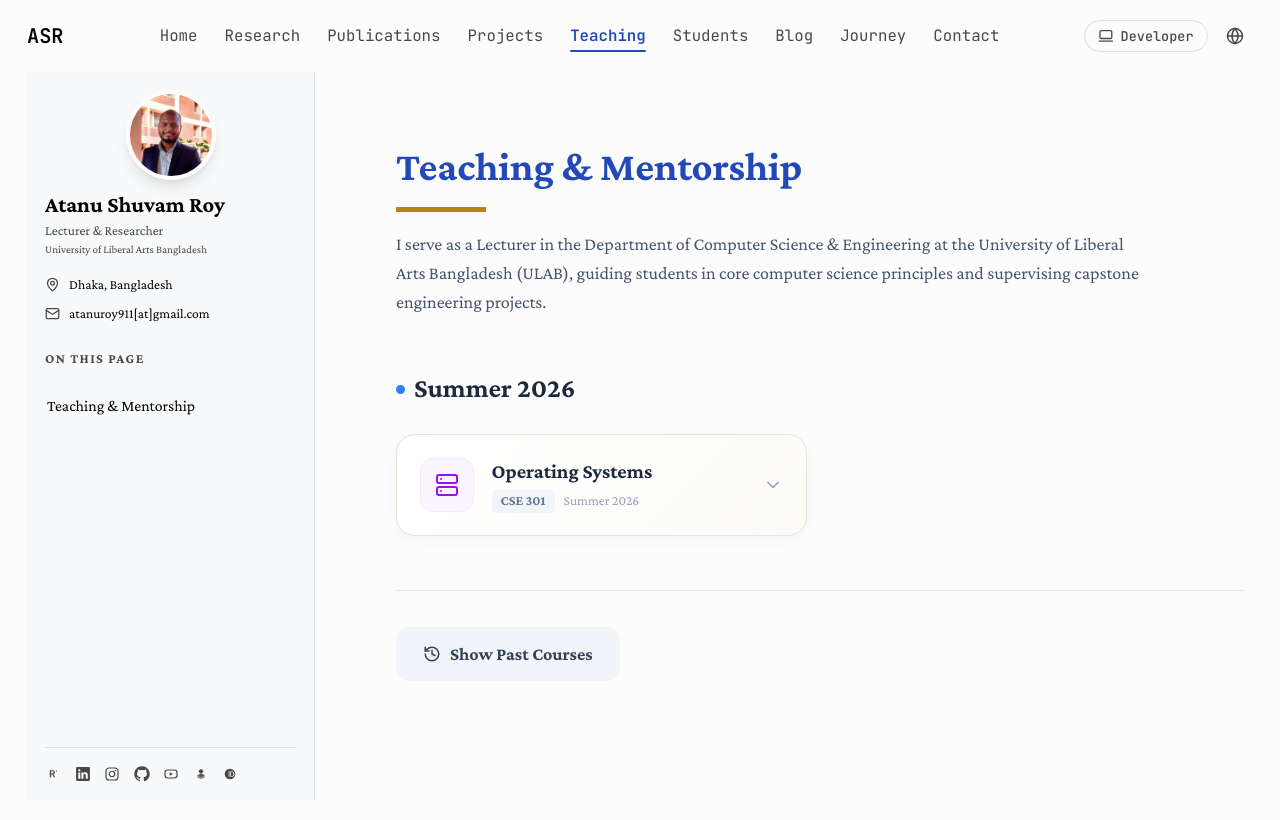
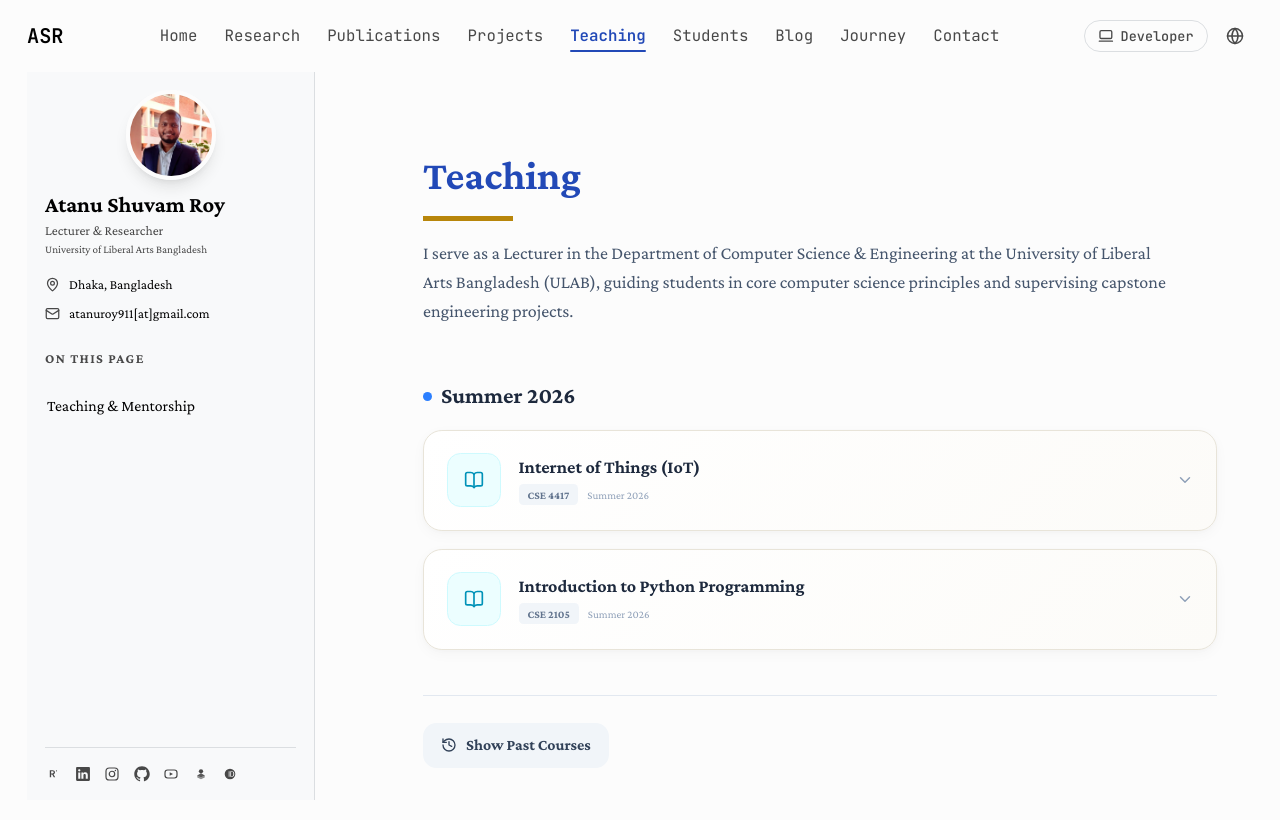
Before and after one commit to atanuroy911/atanusroy.com, a Next.js app: page /en/teaching in a window 1280 px wide. Shown: the top 820 px of the page. Built offline with nearby package versions, Linux system fonts and the light colour scheme.

Commit message:
teaching section updated

```diff
--- a/content/bn/academic/teaching.yaml
+++ b/content/bn/academic/teaching.yaml
@@ -2,23 +2,16 @@
 # Run: npm run translate to regenerate
 
 teaching_courses:
-  - code: CSE 301
-    name: অপারেটিং সিস্টেম
+  - code: CSE 4417
+    name: Internet of Things (IoT)
     semester: গ্রীষ্ম 2026
     archived: false
-    description: প্রক্রিয়া পরিচালনা, মেমরি বরাদ্দকরণ, এবং ফাইল সিস্টেম সহ OS নীতিগুলির গভীরভাবে ওভারভিউ।
-    syllabus_link: https://drive.google.com/...
-    materials:
-      - title: বক্তৃতা
-        items:
-          - name: "লেকচার 1: OS কি?"
-            link: https://drive.google.com/...
-          - name: "লেকচার 2: প্রসেস এবং থ্রেড"
-            link: https://drive.google.com/...
-      - title: অ্যাসাইনমেন্ট
-        items:
-          - name: "প্রকল্প: কাস্টম শেল"
-            link: https://drive.google.com/...
+    description: এই গ্রীষ্মে IoT আবার পড়ানো হচ্ছে, connected devices, networking, middleware, এবং cloud integration-এর উপর ফোকাসসহ।
+  - code: CSE 2105
+    name: পাইথন প্রোগ্রামিং-এর পরিচিতি
+    semester: গ্রীষ্ম 2026
+    archived: false
+    description: পাইথন syntax, control flow, functions, modules, এবং basic data structures-এর উপর একটি প্রারম্ভিক প্রোগ্রামিং কোর্স।
   - code: CSE 2201
     name: অ্যালগরিদম
     semester: 2025 সালের পতন
--- a/content/en/academic/teaching.yaml
+++ b/content/en/academic/teaching.yaml
@@ -1,23 +1,18 @@
 teaching_courses:
-  - code: CSE 301
-    name: Operating Systems
+  - code: CSE 4417
+    name: Internet of Things (IoT)
     semester: Summer 2026
     archived: false
     description: >-
-      In-depth overview of OS principles including process management, memory
-      allocation, and file systems.
-    syllabus_link: https://drive.google.com/...
-    materials:
-      - title: Lectures
-        items:
-          - name: 'Lecture 1: What is an OS?'
-            link: https://drive.google.com/...
-          - name: 'Lecture 2: Processes & Threads'
-            link: https://drive.google.com/...
-      - title: Assignments
-        items:
-          - name: 'Project: Custom Shell'
-            link: https://drive.google.com/...
+      Continuing IoT this summer with a focus on connected devices,
+      networking, middleware, and cloud integration.
+  - code: CSE 2105
+    name: Introduction to Python Programming
+    semester: Summer 2026
+    archived: false
+    description: >-
+      Introductory programming course covering Python syntax, control flow,
+      functions, modules, and basic data structures.
   - code: CSE 2201
     name: Algorithms
     semester: Fall 2025
@@ -66,7 +61,6 @@ teaching_courses:
     description: >-
       Course covering software engineering principles, process models,
       requirements, design, and testing.
-    syllabus_link: '/classroom/Fall 25/Software Engineering/CO.pdf'
     materials:
       - title: Lectures
         items:
--- a/src/app/[locale]/developer/teaching/TeachingClient.tsx
+++ b/src/app/[locale]/developer/teaching/TeachingClient.tsx
@@ -66,7 +66,7 @@ export function TeachingClient({ content }: { content: any }) {
       <div className="max-w-5xl mx-auto px-4 sm:px-6 mt-16">
         <motion.div initial={{ opacity: 0, y: 20 }} animate={{ opacity: 1, y: 0 }} className="mb-12">
           <h1 className="ac-font-serif text-5xl font-bold dark:text-white" style={{ color: 'var(--ac-text)' }}>
-            Teaching & Mentorship
+            Teaching
           </h1>
           <div className="h-0.5 w-20 mt-4" style={{ background: 'var(--ac-gold)' }} />
           <p className="mt-4 text-slate-600 dark:text-slate-400 max-w-2xl leading-relaxed">
--- a/src/components/TeachingClient.tsx
+++ b/src/components/TeachingClient.tsx
@@ -2,23 +2,40 @@
 
 import { useState } from 'react'
 import { motion, AnimatePresence } from 'framer-motion'
-import { useMode } from '@/providers/ModeProvider'
 import Link from 'next/link'
-import { BookOpen, Users, Code, Server, Cpu, Activity, GraduationCap, Link as LinkIcon, ChevronDown, ChevronUp, FileText, FolderOpen, History } from 'lucide-react'
+import { BookOpen, Code, Server, Cpu, Activity, Link as LinkIcon, ChevronDown, ChevronUp, FileText, FolderOpen, History } from 'lucide-react'
 
 import { usePathname } from 'next/navigation'
 
+type TeachingCourseMaterialItem = {
+  name: string
+  link: string
+}
+
+type TeachingCourseMaterialGroup = {
+  title: string
+  items?: TeachingCourseMaterialItem[]
+}
+
+type TeachingCourse = {
+  name: string
+  code: string
+  semester?: string
+  archived?: boolean
+  description?: string
+  syllabus_link?: string
+  materials?: TeachingCourseMaterialGroup[]
+}
+
 // eslint-disable-next-line @typescript-eslint/no-explicit-any
 export function TeachingClient({ content }: { content: any }) {
-  const { mode } = useMode()
   const pathname = usePathname()
-  const isDev = mode === 'developer'
-  const courses = content?.academic?.teaching_courses || []
+  const courses = (content?.academic?.teaching_courses || []) as TeachingCourse[]
 
-  const activeCourses = courses.filter((c: any) => !c.archived)
-  const archivedCourses = courses.filter((c: any) => c.archived)
+  const activeCourses = courses.filter((c) => !c.archived)
+  const archivedCourses = courses.filter((c) => c.archived)
 
-  const coursesBySemester = activeCourses.reduce((acc: any, course: any) => {
+  const coursesBySemester = activeCourses.reduce<Record<string, TeachingCourse[]>>((acc, course) => {
     const sem = course.semester || 'Other'
     if (!acc[sem]) acc[sem] = []
     acc[sem].push(course)
@@ -35,27 +52,27 @@ export function TeachingClient({ content }: { content: any }) {
   }
 
   return (
-    <div className="py-8" style={{ minHeight: '100vh' }}>
-      <div className="max-w-5xl">
-        <motion.div initial={{ opacity: 0, y: 20 }} animate={{ opacity: 1, y: 0 }} className="mb-12">
-          <h1 className="text-4xl font-bold" style={{ color: 'var(--ac-navy)' }}>
-            Teaching & Mentorship
+    <div className="py-8 sm:py-10" style={{ minHeight: '100vh' }}>
+      <div className="max-w-4xl mx-auto px-4 sm:px-6">
+        <motion.div initial={{ opacity: 0, y: 20 }} animate={{ opacity: 1, y: 0 }} className="mb-10 sm:mb-12">
+          <h1 className="text-3xl sm:text-4xl font-bold" style={{ color: 'var(--ac-navy)' }}>
+            Teaching
           </h1>
           <div className="h-1 w-20 mt-4" style={{ background: 'var(--ac-gold)' }} />
-          <p className="mt-4 text-slate-600 max-w-2xl leading-relaxed">
+          <p className="mt-4 text-sm sm:text-base text-slate-600 max-w-2xl leading-relaxed">
             I serve as a Lecturer in the Department of Computer Science & Engineering at the University of Liberal Arts Bangladesh (ULAB), guiding students in core computer science principles and supervising capstone engineering projects.
           </p>
         </motion.div>
 
-        <div className="space-y-12">
-          {Object.entries(coursesBySemester).map(([semester, sCourses], semIdx) => (
+        <div className="space-y-10">
+          {Object.entries(coursesBySemester).map(([semester, sCourses]) => (
             <div key={semester}>
-              <h3 className="text-2xl font-bold mb-6 flex items-center gap-2 text-slate-800">
+              <h3 className="text-lg sm:text-xl font-bold mb-4 flex items-center gap-2 text-slate-800">
                 <span className="w-2 h-2 rounded-full bg-blue-500" />
                 {semester}
               </h3>
-              <div className="grid lg:grid-cols-2 gap-6">
-                {(sCourses as any[]).map((c: any, i: number) => (
+              <div className="space-y-4">
+                {(sCourses as TeachingCourse[]).map((c, i) => (
                   <CourseCard key={c.name} course={c} index={i} meta={getCourseMeta(c.name)} />
                 ))}
               </div>
@@ -63,9 +80,9 @@ export function TeachingClient({ content }: { content: any }) {
           ))}
 
           {archivedCourses.length > 0 && (
-            <div className="pt-8 mt-8 border-t border-slate-200">
-              <Link href={`${pathname}/archived`} className="inline-flex items-center gap-2 px-6 py-3 bg-slate-100 hover:bg-slate-200 text-slate-700 font-bold rounded-lg transition-colors">
-                <History size={18} />
+            <div className="pt-6 mt-6 border-t border-slate-200">
+              <Link href={`${pathname}/archived`} className="inline-flex items-center gap-2 px-4 py-2.5 bg-slate-100 hover:bg-slate-200 text-slate-700 text-sm font-bold rounded-lg transition-colors">
+                <History size={16} />
                 Show Past Courses
               </Link>
             </div>
@@ -76,8 +93,7 @@ export function TeachingClient({ content }: { content: any }) {
   )
 }
 
-// eslint-disable-next-line @typescript-eslint/no-explicit-any
-function CourseCard({ course, index, meta }: { course: any, index: number, meta: any }) {
+function CourseCard({ course, index, meta }: { course: TeachingCourse, index: number, meta: { icon: typeof BookOpen, color: string, bg: string, border: string } }) {
   const [isOpen, setIsOpen] = useState(false)
   const Icon = meta.icon
 
@@ -90,25 +106,25 @@ function CourseCard({ course, index, meta }: { course: any, index: number, meta:
     >
       {/* Header */}
       <div
-        className={`p-5 flex items-center justify-between cursor-pointer hover:bg-slate-50 transition-colors ${isOpen ? 'border-b border-slate-100' : ''}`}
+        className={`p-4 sm:p-5 flex items-center justify-between cursor-pointer hover:bg-slate-50 transition-colors ${isOpen ? 'border-b border-slate-100' : ''}`}
         onClick={() => setIsOpen(!isOpen)}
       >
-        <div className="flex items-center gap-4">
-          <div className={`w-12 h-12 rounded-lg flex items-center justify-center border ${meta.bg} ${meta.border} flex-shrink-0`}>
-            <Icon size={24} className={meta.color} />
+        <div className="flex items-center gap-3 sm:gap-4 min-w-0">
+          <div className={`w-10 h-10 sm:w-12 sm:h-12 rounded-lg flex items-center justify-center border ${meta.bg} ${meta.border} shrink-0`}>
+            <Icon size={20} className={meta.color} />
           </div>
-          <div>
-            <h4 className="font-bold text-slate-800 text-lg leading-snug">{course.name}</h4>
-            <div className="flex items-center gap-2 mt-1">
-              <span className="text-xs font-bold text-slate-500 bg-slate-100 px-2 py-0.5 rounded">{course.code}</span>
+          <div className="min-w-0">
+            <h4 className="font-bold text-slate-800 text-sm sm:text-base leading-snug wrap-break-word">{course.name}</h4>
+            <div className="flex flex-wrap items-center gap-2 mt-1">
+              <span className="text-[11px] font-bold text-slate-500 bg-slate-100 px-2 py-0.5 rounded">{course.code}</span>
               {course.semester && (
-                <span className="text-xs font-medium text-slate-400">{course.semester}</span>
+                <span className="text-[11px] font-medium text-slate-400">{course.semester}</span>
               )}
             </div>
           </div>
         </div>
         <div className="text-slate-400">
-          {isOpen ? <ChevronUp size={20} /> : <ChevronDown size={20} />}
+          {isOpen ? <ChevronUp size={18} /> : <ChevronDown size={18} />}
         </div>
       </div>
 
@@ -121,36 +137,36 @@ function CourseCard({ course, index, meta }: { course: any, index: number, meta:
             exit={{ height: 0, opacity: 0 }}
             className="overflow-hidden"
           >
-            <div className="p-5 bg-slate-50 border-t border-slate-100">
+              <div className="p-4 sm:p-5 bg-slate-50 border-t border-slate-100">
               {course.description && (
-                <p className="text-sm text-slate-600 mb-5 leading-relaxed">{course.description}</p>
+                  <p className="text-sm text-slate-600 mb-4 leading-relaxed">{course.description}</p>
               )}
 
               {course.syllabus_link && (
-                <a href={course.syllabus_link} target="_blank" rel="noreferrer" className="inline-flex items-center gap-2 text-sm font-medium text-blue-600 bg-blue-50 hover:bg-blue-100 px-3 py-1.5 rounded-md transition-colors mb-6 border border-blue-100">
-                  <FileText size={16} />
+                  <a href={course.syllabus_link} target="_blank" rel="noreferrer" className="inline-flex items-center gap-2 text-sm font-medium text-blue-600 bg-blue-50 hover:bg-blue-100 px-3 py-1.5 rounded-md transition-colors mb-4 border border-blue-100">
+                    <FileText size={14} />
                   Course Syllabus & Details
                 </a>
               )}
 
               {/* Materials groups */}
               {course.materials && course.materials.length > 0 && (
-                <div className="space-y-6">
-                  {course.materials.map((group: any, idx: number) => (
+                <div className="space-y-5">
+                  {course.materials.map((group, idx) => (
                     <div key={idx}>
-                      <h5 className="text-sm font-bold text-slate-800 mb-3 flex items-center gap-2">
-                        <FolderOpen size={16} className="text-slate-400" />
+                      <h5 className="text-sm font-bold text-slate-800 mb-2.5 flex items-center gap-2">
+                        <FolderOpen size={14} className="text-slate-400" />
                         {group.title}
                       </h5>
-                      <ul className="space-y-2 pl-6">
-                        {group.items?.map((item: any, i: number) => (
+                      <ul className="space-y-2 pl-5 sm:pl-6">
+                        {group.items?.map((item, i) => (
                           <li key={i} className="relative">
                             <div className="absolute -left-4 top-2 w-1.5 h-1.5 rounded-full bg-slate-300" />
                             <a
                               href={item.link}
                               target="_blank"
                               rel="noreferrer"
-                              className="text-sm text-slate-600 hover:text-blue-600 hover:underline flex items-center gap-1.5 transition-colors group"
+                              className="text-sm text-slate-600 hover:text-blue-600 hover:underline flex items-center gap-1.5 transition-colors group wrap-break-word"
                             >
                               <LinkIcon size={12} className="text-slate-400 group-hover:text-blue-500" />
                               {item.name}
```
Also changed, not shown: src/lib/content-data.json.
